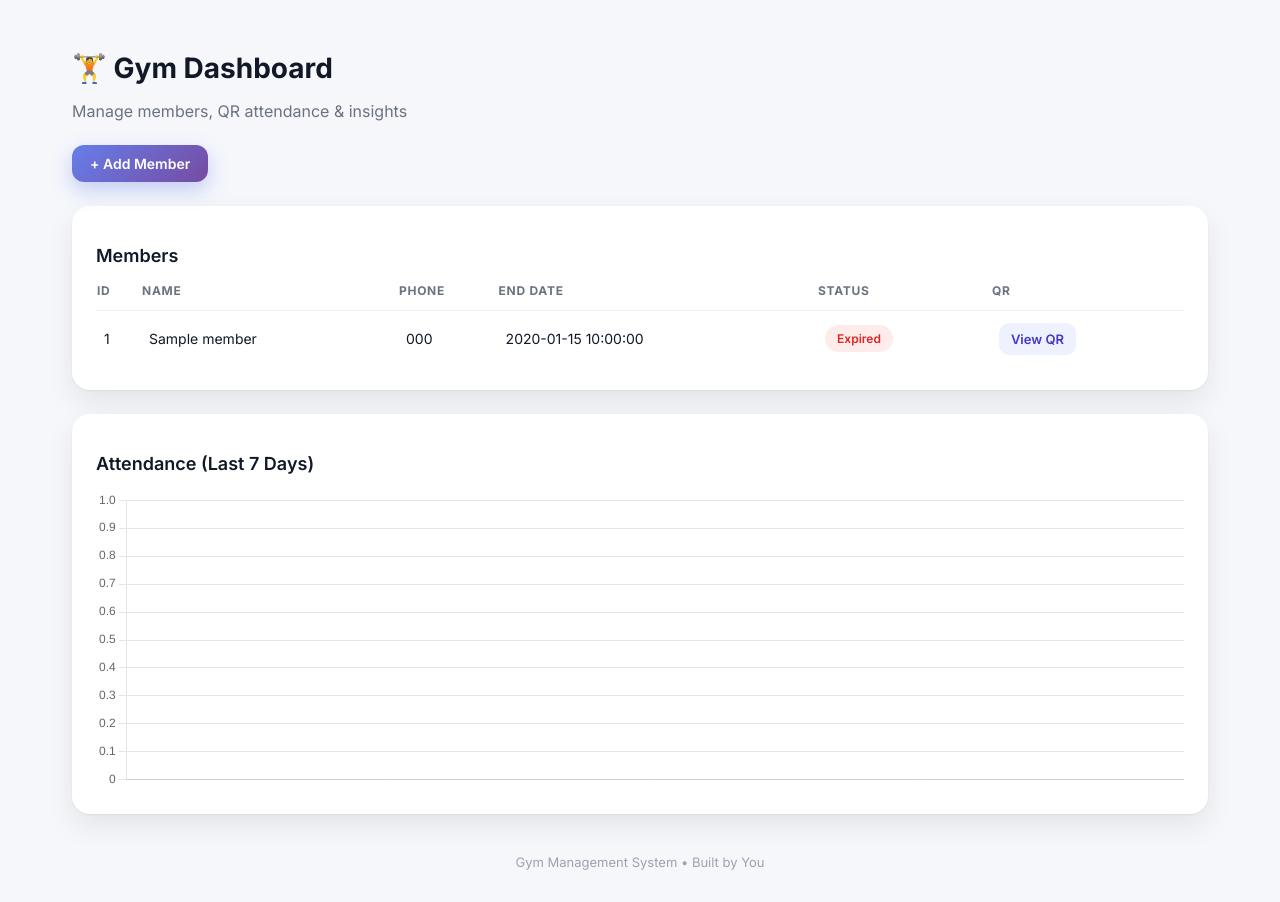
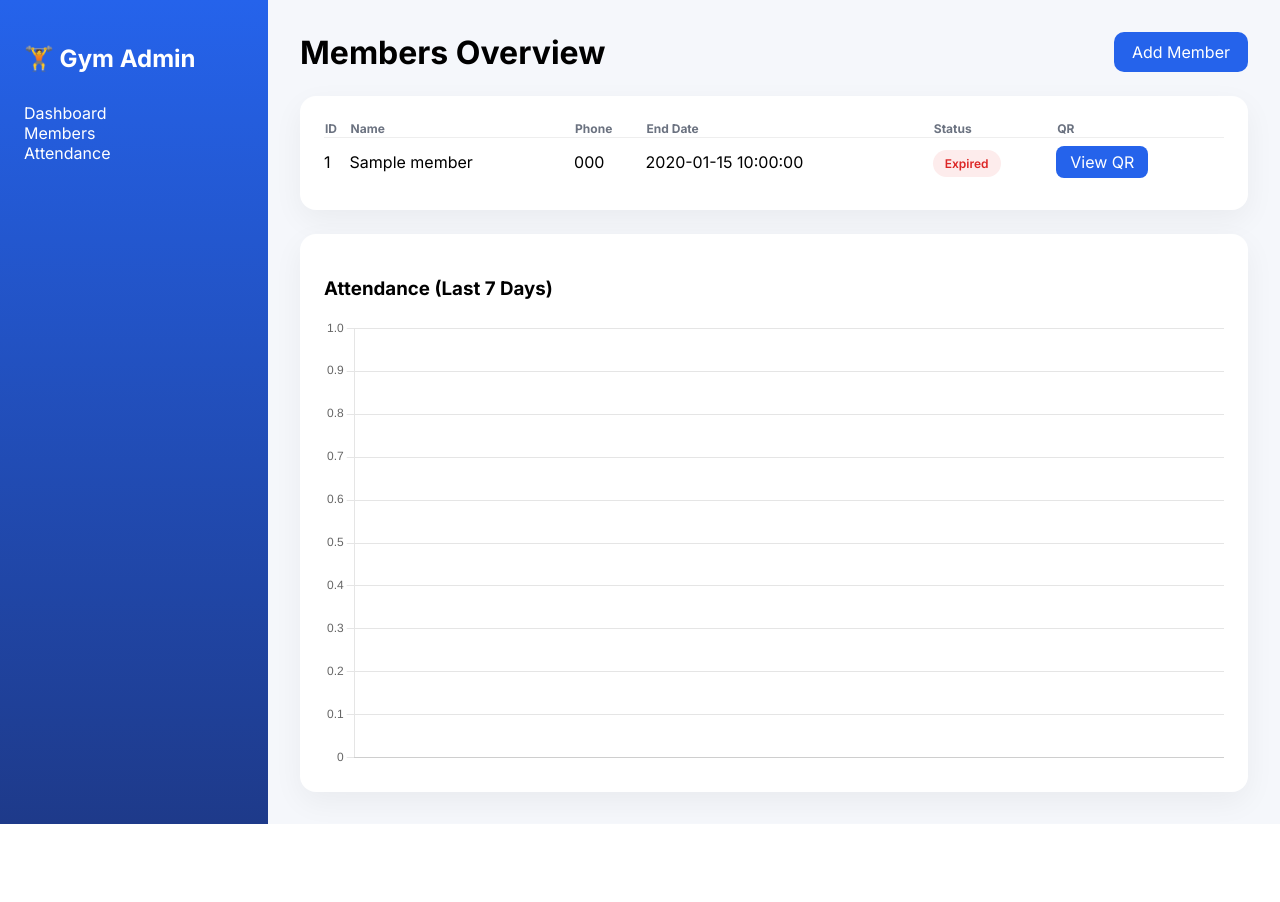
Before and after one commit to DevAtharv/GYM, a Flask app: template gym/templates/dashboard.html in a window 1280 px wide. After the commit the page ends 824 px from the top, so only its background shows below. Run offline with Flask 3, Linux system fonts and the light colour scheme; the template is opened without the code that fills it: most values are stand-ins (such as "Sample title", 1, 10 or a date in 2020); parts of the project's set-up code (start-up, migrations or seed data) failed here and were passed over.

Commit message:
Update dashboard.html

```diff
--- a/gym/templates/dashboard.html
+++ b/gym/templates/dashboard.html
@@ -2,161 +2,112 @@
 <html lang="en">
 <head>
 <meta charset="UTF-8">
-  <title>Gym Dashboard</title>
+<title>Members Overview</title>
+<meta name="viewport" content="width=device-width, initial-scale=1">
 
-  <!-- Chart.js -->
+<link href="https://fonts.googleapis.com/css2?family=Inter:wght@400;500;600;700&display=swap" rel="stylesheet">
 <script src="https://cdn.jsdelivr.net/npm/chart.js"></script>
 
-  <!-- Google Font -->
-  <link href="https://fonts.googleapis.com/css2?family=Inter:wght@400;500;600;700&display=swap" rel="stylesheet">
-
 <style>
-    * {
-      box-sizing: border-box;
-    }
-
 body {
     margin: 0;
-      font-family: "Inter", -apple-system, BlinkMacSystemFont, sans-serif;
+    font-family: Inter, sans-serif;
     background: #f5f7fb;
-      color: #111827;
 }
-
-    .container {
-      max-width: 1200px;
-      margin: auto;
+.wrapper {
+    display: flex;
+    min-height: 100vh;
+}
+.sidebar {
+    width: 220px;
+    background: linear-gradient(180deg,#2563eb,#1e3a8a);
+    color: white;
+    padding: 24px;
+}
+.sidebar h2 {
+    margin-bottom: 30px;
+}
+.main {
+    flex: 1;
     padding: 32px;
 }
-
-    h1 {
-      font-size: 28px;
-      font-weight: 700;
-      margin-bottom: 8px;
+.header {
+    display: flex;
+    justify-content: space-between;
+    align-items: center;
 }
-
-    .sub {
-      color: #6b7280;
-      margin-bottom: 24px;
+.header h1 {
+    margin: 0;
 }
-
-    /* ===== BUTTON ===== */
-    .btn {
-      display: inline-block;
-      background: linear-gradient(135deg, #667eea, #764ba2);
-      color: #fff;
+.add-btn {
+    background: #2563eb;
+    color: white;
     padding: 10px 18px;
-      border-radius: 12px;
+    border-radius: 10px;
     text-decoration: none;
-      font-weight: 600;
-      font-size: 14px;
-      box-shadow: 0 8px 20px rgba(102,126,234,0.35);
 }
-
-    .btn:hover {
-      opacity: 0.9;
-    }
-
-    /* ===== CARD ===== */
 .card {
-      background: #ffffff;
-      border-radius: 18px;
+    background: white;
+    border-radius: 16px;
     padding: 24px;
     margin-top: 24px;
-      box-shadow:
-        0 1px 2px rgba(0,0,0,0.05),
-        0 12px 28px rgba(0,0,0,0.08);
+    box-shadow: 0 10px 30px rgba(0,0,0,.05);
 }
-
-    .card h2 {
-      font-size: 18px;
-      margin-bottom: 16px;
-      font-weight: 600;
-    }
-
-    /* ===== TABLE ===== */
 table {
     width: 100%;
     border-collapse: collapse;
 }
-
 th {
     text-align: left;
     font-size: 12px;
-      text-transform: uppercase;
-      letter-spacing: 0.06em;
     color: #6b7280;
-      padding-bottom: 12px;
 }
-
 td {
-      padding: 14px 8px;
-      border-top: 1px solid #eef0f4;
-      font-size: 14px;
+    padding: 14px 0;
+    border-top: 1px solid #eee;
 }
-
-    tr:hover {
-      background: #f9fafb;
-    }
-
 .badge {
     padding: 6px 12px;
     border-radius: 999px;
     font-size: 12px;
     font-weight: 600;
-      display: inline-block;
 }
-
 .active {
-      background: #eafaf1;
-      color: #059669;
+    background: #e7f8ef;
+    color: #16a34a;
 }
-
 .expired {
-      background: #fdecea;
+    background: #fdecec;
     color: #dc2626;
 }
-
-    .qr-btn {
-      background: #eef2ff;
-      color: #4338ca;
-      padding: 8px 12px;
-      border-radius: 10px;
-      font-weight: 600;
-      font-size: 13px;
+.qr {
+    background: #2563eb;
+    color: white;
+    padding: 6px 14px;
+    border-radius: 8px;
     text-decoration: none;
-    }
-
-    .qr-btn:hover {
-      background: #e0e7ff;
-    }
-
-    /* ===== CHART ===== */
-    .chart-box {
-      height: 300px;
-    }
-
-    footer {
-      text-align: center;
-      margin-top: 40px;
-      font-size: 13px;
-      color: #9ca3af;
 }
 </style>
 </head>
 
 <body>
+<div class="wrapper">
 
-  <div class="container">
+<aside class="sidebar">
+    <h2>🏋 Gym Admin</h2>
+    <div>Dashboard</div>
+    <div>Members</div>
+    <div>Attendance</div>
+</aside>
 
-    <h1>🏋️ Gym Dashboard</h1>
-    <p class="sub">Manage members, QR attendance & insights</p>
+<main class="main">
 
-    <a href="/add" class="btn">+ Add Member</a>
+<div class="header">
+    <h1>Members Overview</h1>
+    <a class="add-btn" href="/add">Add Member</a>
+</div>
 
-    <!-- MEMBERS -->
 <div class="card">
-      <h2>Members</h2>
-
 <table>
 <thead>
 <tr>
@@ -168,8 +119,8 @@
     <th>QR</th>
 </tr>
 </thead>
+<tbody>
 
-        <tbody>
 {% for m in members %}
 <tr>
     <td>{{ m.member_id }}</td>
@@ -184,66 +135,43 @@
     {% endif %}
 
     <td>
-              <a
-                class="qr-btn"
-                href="{{ url_for('generate_qr', member_id=m.member_id) }}"
-                target="_blank"
-              >
+        <a class="qr" href="{{ url_for('generate_qr', member_id=m.member_id) }}" target="_blank">
             View QR
         </a>
     </td>
 </tr>
 {% endfor %}
+
 </tbody>
 </table>
 </div>
 
-    <!-- ATTENDANCE -->
 <div class="card">
-      <h2>Attendance (Last 7 Days)</h2>
-
-      <div class="chart-box">
-        <canvas id="attendanceChart"></canvas>
-      </div>
+<h3>Attendance (Last 7 Days)</h3>
+<canvas id="chart"></canvas>
 </div>
 
-    <footer>
-      Gym Management System • Built by You
-    </footer>
-
+</main>
 </div>
 
-  <!-- CHART SCRIPT -->
 <script>
-    const ctx = document.getElementById("attendanceChart");
-
-    new Chart(ctx, {
+new Chart(document.getElementById("chart"), {
     type: "line",
     data: {
         labels: {{ chart_dates | safe }},
         datasets: [{
             data: {{ chart_counts | safe }},
-          borderColor: "#667eea",
-          backgroundColor: "rgba(102,126,234,0.15)",
+            borderColor: "#2563eb",
             fill: true,
-          tension: 0.4,
-          pointRadius: 4
+            backgroundColor: "rgba(37,99,235,.15)",
+            tension: .4
         }]
     },
     options: {
-        responsive: true,
-        maintainAspectRatio: false,
-        plugins: {
-          legend: { display: false }
-        },
-        scales: {
-          y: {
-            beginAtZero: true
-          }
-        }
+        plugins: { legend: { display: false } },
+        scales: { y: { beginAtZero: true } }
     }
 });
 </script>
-
 </body>
 </html>
```
Lines whose indentation alone changed are shown as unchanged.
